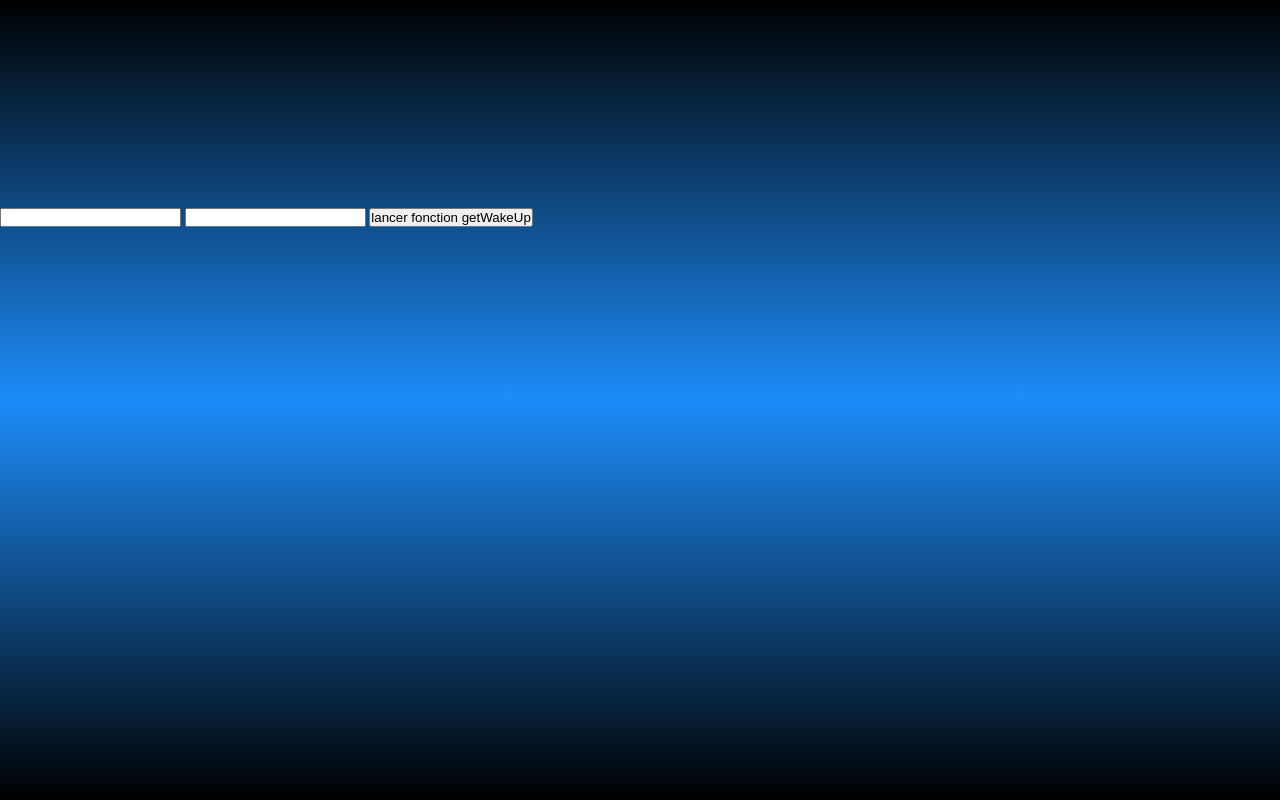
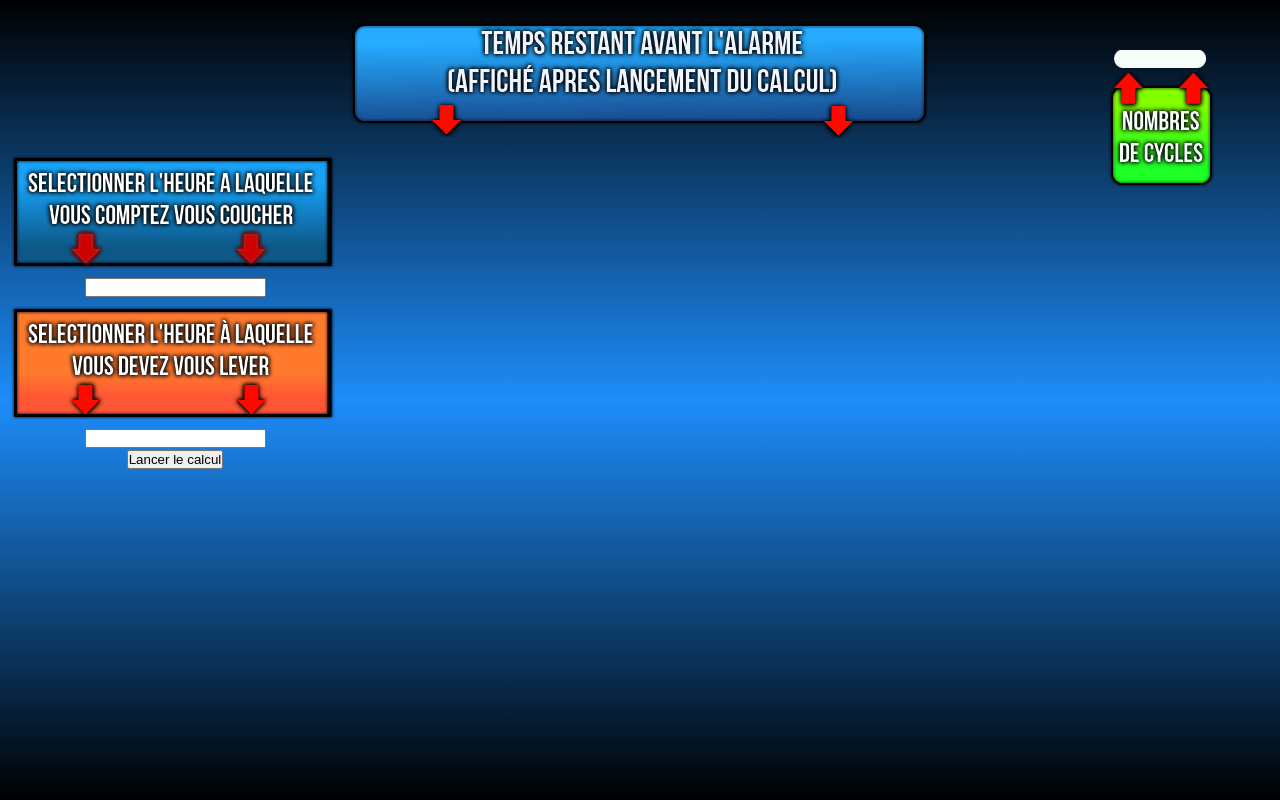
Before and after one commit to HenriSup/reveil, a plain HTML site: page clock.html in a window 1280 px wide. Drawn offline with nearby package versions, Linux system fonts and the light colour scheme.

Commit message:
Ajout d'une interface , Css retouché , changement de la variable pour le countdown , mise en forme dans tableau, ajout de l'affichage du nombre de cycle.

```diff
--- a/clock.css
+++ b/clock.css
@@ -17,3 +17,74 @@ body {
 .ui-timepicker-div dl dt{ height: 25px; }
 .ui-timepicker-div dl dd{ margin: -25px 0 10px 65px; }
 .ui-timepicker-div td { font-size: 90%; }
+
+.bouton a {
+
+
+
+transition-duration: 1s;
+display:block;
+width:346px;
+line-height:128px;
+background:url(image/couche.png) no-repeat;
+color:transparent;
+text-decoration:none;
+}
+.bouton a:hover {
+
+background:url(image/couche1.png) no-repeat;
+transition-duration: 1s;
+
+}
+
+.bouton b {
+
+
+
+transition-duration: 1s;
+display:block;
+width:346px;
+line-height:128px;
+background:url(image/leve.png) no-repeat;
+color:transparent;
+text-decoration:none;
+}
+.bouton b:hover {
+
+background:url(image/leve1.png) no-repeat;
+transition-duration: 1s;
+
+}
+
+.bouton d {
+
+	margin-top:-190;
+
+transition-duration: 1s;
+display:block;
+width:600px;
+line-height:128px;
+background:url(image/tleft.png) no-repeat;
+color:transparent;
+text-decoration:none;
+}
+
+h1 {
+	position:absolute;
+	top:160px;
+	width: 90%;
+	right: 5%;
+	left: 5%;
+}
+
+h3 {
+	position:absolute;
+	top:50px;
+	right:20px;
+	width:200px;
+	height:165px;
+	background:url(image/cycle.png) no-repeat;
+	font-size: 60px;
+	font-weight: 60;
+	color: red;
+ }
--- a/clock.html
+++ b/clock.html
@@ -26,17 +26,30 @@
 
 <body>
 
-<div id="countdown"></div>
+<center><div class="bouton"> <d href="#">.</d></center></div>
+
+
+<h1><div id="countdown"></div></h1></center>
 
 		<p id="note"></p>
 
 
+<TABLE><TR><th><div class="bouton"><a href="#">.</a></div></TH> </TR>
+<TR><th><input type="text" name="couche" id="couche" /></TH> </TR>
 
-<input type="text" name="couche" id="couche" />
-<input type="text" name="leve" id="leve" />
-<button onclick="getWakeUp()">lancer fonction getWakeUp</button>
+<TR><th><div class="bouton"><b href="#">.</b></div></TH> </TR>
 
+<TR><th><input type="text" name="leve" id="leve" /></TH> </TR>
 
+<TR><th><button onclick="getWakeUp() ; numcycle() ">  Lancer le calcul   </button></TH> </TR>
+
+</TABLE>
+
+<h3>
+<form NAME="cycy">
+<center><INPUT disabled="true" TYPE="text" NAME="ch1" size=20  style="background-color:transparent ; border: none ;text-align:center "></center>
+</form>
+</h3>
 
 
 
@@ -44,6 +57,7 @@
 
 
 <script type="text/javascript">
+
 
 
 $('#couche').datetimepicker({
@@ -65,7 +79,7 @@ function getWakeUp(){
 	cycleNumber = getCycleNumber(gap);
 	console.log(cycleNumber);
 
-	wakeUpTime = getWakeUpDateTime(timestamp1,gap,cycleNumber,cycleTime);
+	wakeUpTime = getWakeUpDateTime(timestamp1,cycleNumber,cycleTime);
 	console.log(wakeUpTime);
 		$('#countdown').countdown({
 		timestamp	: wakeUpTime,
@@ -80,11 +94,17 @@ function getWakeUp(){
 
 
 
+
+
+
+
+
 </script>
 
 		<script src="assets/countdown/jquery.countdown.js"></script>
 		<script src="assets/js/script.js"></script>
 
 
+
 </body>
 </html>
--- a/clock.js
+++ b/clock.js
@@ -12,7 +12,7 @@ gap = getGapBetweenTwoTimestamp(timestamp1, timestamp2);
 
 cycleNumber = getCycleNumber(gap);
 
-wakeUpDateTime = getWakeUpDateTime(timestamp1, cycleNumber, cycleTime)
+wakeUpDateTime = getWakeUpDateTime(timestamp1, cycleNumber, cycleTime);
 
 
 
@@ -37,8 +37,13 @@ function getCycleNumber(gap)
 }
 
 
-function getWakeUpDateTime(timestamp,gap,cycleNumber,cycleTime)
+function getWakeUpDateTime(timestamp,cycleNumber,cycleTime)
 {
-	return (timestamp+gap+(cycleNumber*cycleTime)) - jetLag;
+	return (timestamp1+(cycleNumber*cycleTime)) ;
 
+	}
+
+function numcycle()
+{
+document.cycy.ch1.value=cycleNumber;
 }
```
Also changed, not shown: image/couche.png (added), image/couche1.png (added), image/cycle.png (added), image/leve.png (added), image/leve1.png (added), image/tleft.png (added).
